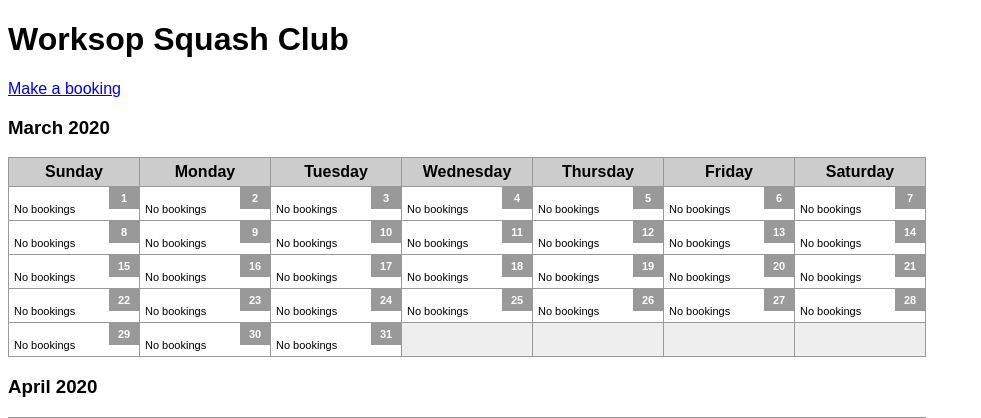
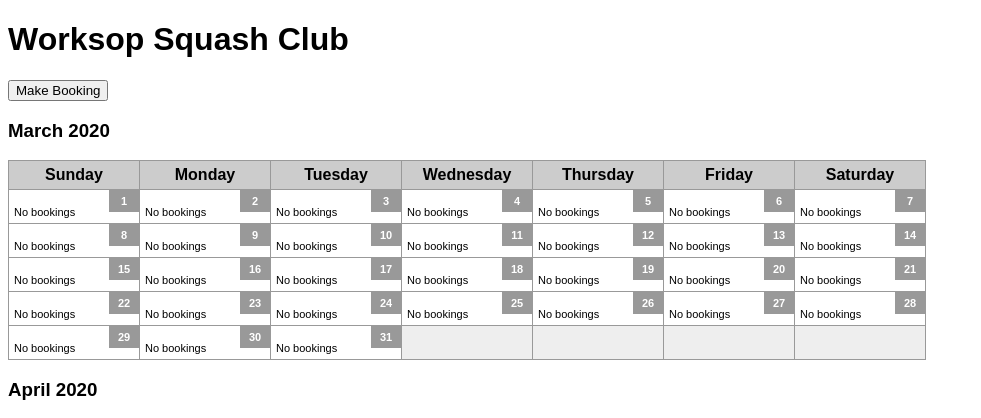
Before and after one commit to scottedkeenan/squash-club, a PHP site: page / in a window 1280 px wide. Shown: the top 418 px of the page, without its empty margins (0-981 px from the left). Run offline with PHP 8.4, Linux system fonts and the light colour scheme; data that the repository does not hold is empty.

Commit message:
Make a booking is a button, disabled on click

```diff
--- a/index.php
+++ b/index.php
@@ -90,7 +90,16 @@ td.calendar-day, td.calendar-day-np {
 <body>
 
 <h1>Worksop Squash Club</h1>
-<a href="booking.php"><p>Make a booking</p></a>
+<!--<a href="booking.php"><p>Make a booking</p></a>-->
+<form action="scan.php">
+    <input type="submit" class=disable value="Make Booking" />
+</form>
+<script>
+    $('.disable').click(function(){
+        console.log("I'm here!");
+        $(this).prop('disabled', true);
+    });
+</script>
 <?php
 /* draws a calendar */
 function draw_calendar($month,$year){
```
